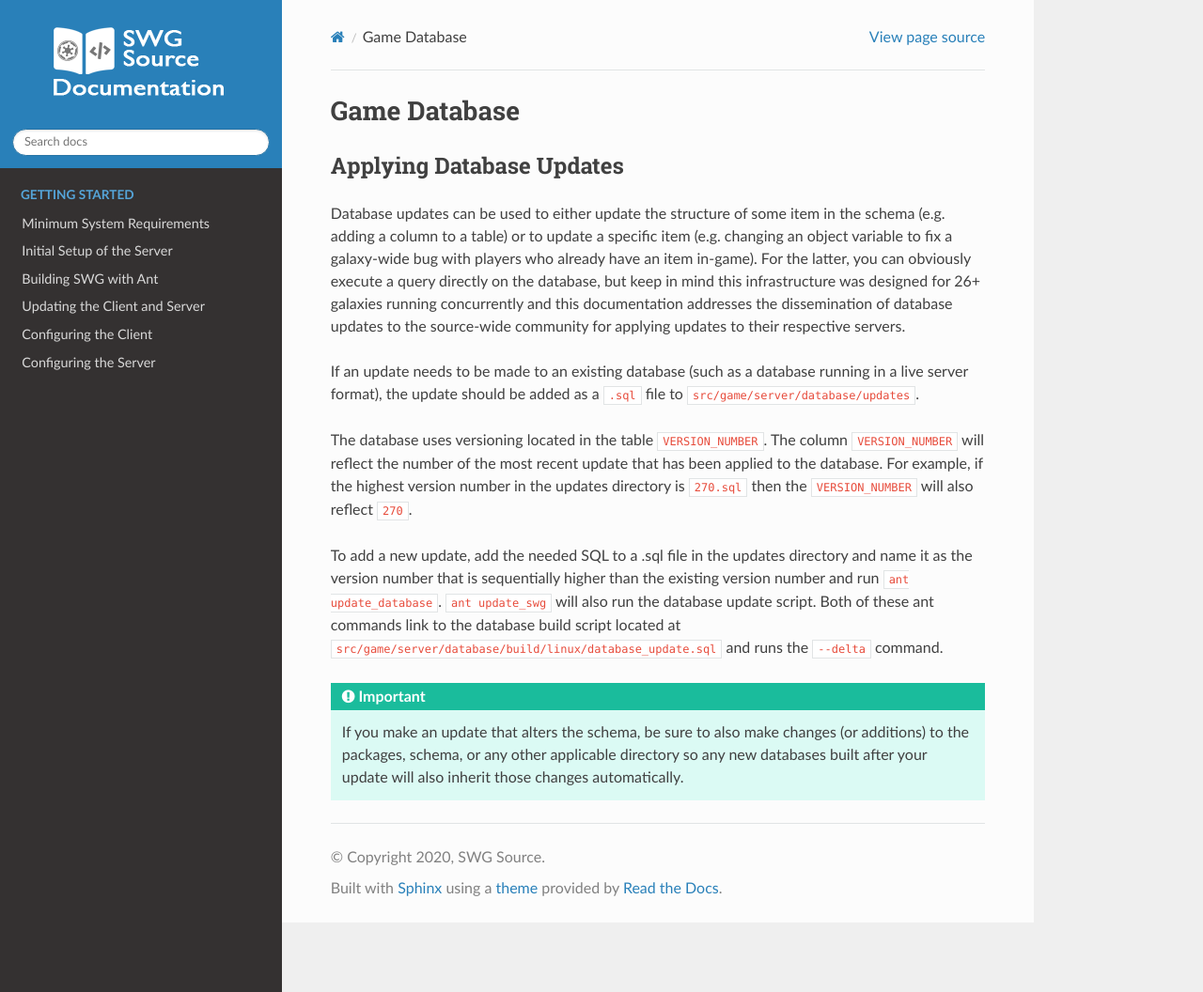
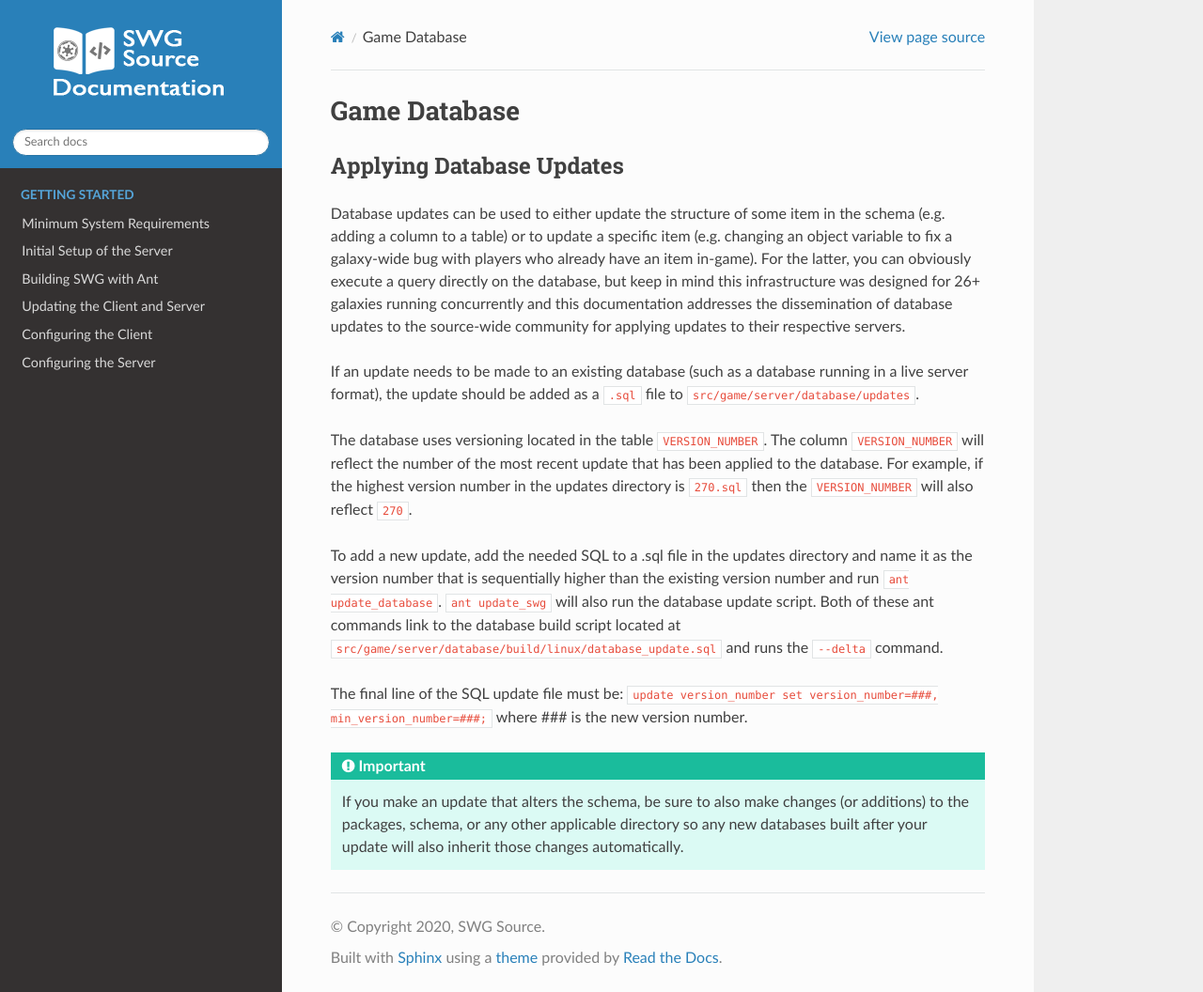
Before and after one commit to AconiteX/docs, a Sphinx documentation site: the page built from docs/developer-guides/database.rst, in a window 1280 px wide and 1056 px high. Shown: the whole window at 94% size. Built offline with Sphinx 7.4.7 and the Read the Docs theme 2.0.0, drawn with Linux system fonts in a browser that asks for light colours; pages that are not in the unit, such as notebooks, are missing from menus.

Commit message:
Update database.rst

```diff
--- a/docs/developer-guides/database.rst
+++ b/docs/developer-guides/database.rst
@@ -13,5 +13,8 @@ The database uses versioning located in the table ``VERSION_NUMBER``. The column
 
 To add a new update, add the needed SQL to a .sql file in the updates directory and name it as the version number that is sequentially higher than the existing version number and run ``ant update_database``. ``ant update_swg`` will also run the database update script. Both of these ant commands link to the database build script located at ``src/game/server/database/build/linux/database_update.sql`` and runs the ``--delta`` command.
 
+The final line of the SQL update file must be:
+``update version_number set version_number=###, min_version_number=###;`` where ### is the new version number.
+
 .. IMPORTANT::
    If you make an update that alters the schema, be sure to also make changes (or additions) to the packages, schema, or any other applicable directory so any new databases built after your update will also inherit those changes automatically.
```
